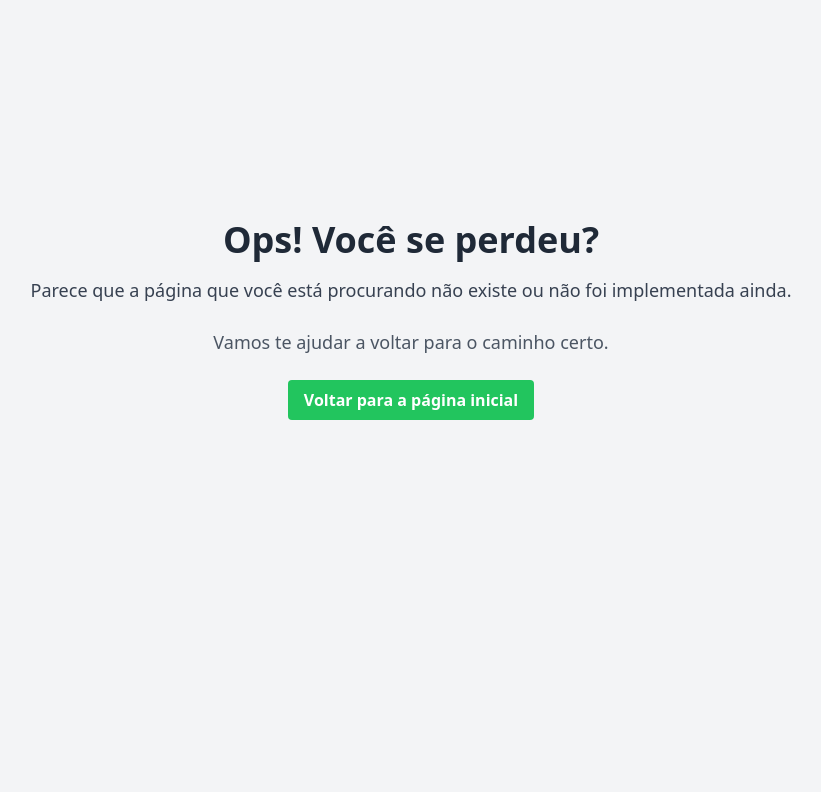
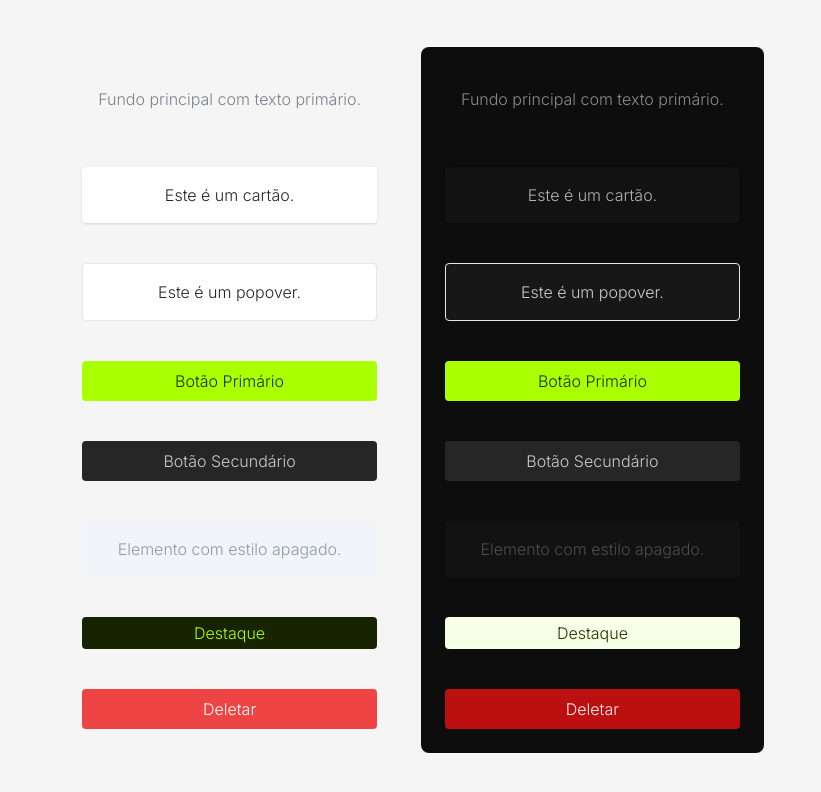
Before and after one commit to DevGui28/wallet-web, a Next.js app: page / in a window 1280 px wide. Before the commit this address had no page. Shown: the top 792 px of the page, without its empty margins (229-1050 px from the left). Built offline with nearby package versions, Linux system fonts and the light colour scheme.

Commit message:
feat: Atualizar estilos globais e adicionar nova página com componentes de interface; substituir fonte Poppins por Inter

```diff
--- a/next.config.mjs
+++ b/next.config.mjs
@@ -2,13 +2,13 @@
 const nextConfig = {
   async redirects() {
     return [
-      {
-        source: '/',
-        destination: '/dashboard',
-        permanent: false,
-      },
+      // {
+      //   source: '/',
+      //   destination: '/',
+      //   permanent: false,
+      // },
     ]
-  }
-};
+  },
+}
 
-export default nextConfig;
+export default nextConfig
--- a/src/app/globals.css
+++ b/src/app/globals.css
@@ -1,4 +1,5 @@
 @import url('https://fonts.googleapis.com/css2?family=Poppins:ital,wght@0,100;0,200;0,300;0,400;0,500;0,600;0,700;0,800;0,900;1,100;1,200;1,300;1,400;1,500;1,600;1,700;1,800;1,900&family=Roboto:ital,wght@0,100;0,300;0,400;0,500;0,700;0,900;1,100;1,300;1,400;1,500;1,700;1,900&display=swap');
+@import url('https://fonts.googleapis.com/css2?family=Inter:ital,opsz,wght@0,14..32,100..900;1,14..32,100..900&family=Mulish:ital,wght@0,200..1000;1,200..1000&display=swap');
 
 @tailwind base;
 @tailwind components;
@@ -6,150 +7,129 @@
 
 @layer base {
   :root {
-    --background: 0 0% 100%;
-    --foreground: 222.2 84% 4.9%;
+    --background: 0 0% 96%;
+    --foreground: 210 5% 51%;
     --card: 0 0% 100%;
-    --card-foreground: 222.2 84% 4.9%;
+    --card-foreground: 0 0% 15%;
     --popover: 0 0% 100%;
-    --popover-foreground: 222.2 84% 4.9%;
-    --primary: 222.2 47.4% 11.2%;
-    --primary-foreground: 210 40% 98%;
-    --secondary: 210 40% 96.1%;
-    --secondary-foreground: 222.2 47.4% 11.2%;
+    --popover-foreground: 0 0% 15%;
+    --primary: 80 100% 50%;
+    --primary-foreground: 88 100% 10%;
+    --secondary: 0 0% 15%;
+    --secondary-foreground: 0 0 80%;
     --muted: 210 40% 96.1%;
-    --muted-foreground: 215.4 16.3% 46.9%;
-    --accent: 210 40% 96.1%;
-    --accent-foreground: 222.2 47.4% 11.2%;
+    --muted-foreground: 210 10% 60%;
+    --accent: 80 100% 7%;
+    --accent-foreground: 80 100% 50%;
     --destructive: 0 84.2% 60.2%;
-    --destructive-foreground: 210 40% 98%;
-    --border: 214.3 31.8% 91.4%;
-    --input: 214.3 31.8% 91.4%;
-    --ring: 222.2 84% 4.9%;
+    --destructive-foreground: 0 0% 100%;
+    --border: 210 16% 85%;
+    --input: 210 16% 85%;
+    --ring: 73 82% 60%;
     --radius: 0.5rem;
     --chart-1: 12 76% 61%;
     --chart-2: 173 58% 39%;
     --chart-3: 197 37% 24%;
     --chart-4: 43 74% 66%;
     --chart-5: 27 87% 67%;
-    --color-salary: 124, 65%, 44%;
-    --color-installment: 0, 69%, 48%;
+  }
+
+  .dark {
+    --background: 0 0% 5%;
+    --foreground: 0 0% 55%;
+    --card: 0 0% 7%;
+    --card-foreground: 0 0% 70%;
+    --popover: 0 0% 9%;
+    --popover-foreground: 0 0% 80%;
+
+    --primary: 80 100% 50%;
+    --primary-foreground: 88 100% 10%;
+
+    --secondary: 0 0% 15%;
+    --secondary-foreground: 0 0 80%;
+
+    --muted: 0 0% 7%;
+    --muted-foreground: 0 0% 30%;
+
+    --accent: 80 100% 95%;
+    --accent-foreground: 80 100% 10%;
+
+    --destructive: 0 84.2% 40%;
+    --destructive-foreground: 0 0% 95%;
+
+    --border: 0 0% 20%;
+    --input: 0 0% 20%;
+    --ring: 80 100% 50%;
+
+    --radius: 0.5rem;
+    --chart-1: 12 76% 55%;
+    --chart-2: 173 58% 35%;
+    --chart-3: 197 37% 30%;
+    --chart-4: 43 74% 55%;
+    --chart-5: 27 87% 55%;
   }
 }
 
-.poppins-thin {
-  font-family: 'Poppins', sans-serif;
+/* Fonte Inter */
+.inter-100 {
+  font-family: 'Inter', serif;
+  font-optical-sizing: auto;
   font-weight: 100;
   font-style: normal;
 }
 
-.poppins-extralight {
-  font-family: 'Poppins', sans-serif;
+.inter-200 {
+  font-family: 'Inter', serif;
+  font-optical-sizing: auto;
   font-weight: 200;
   font-style: normal;
 }
 
-.poppins-light {
-  font-family: 'Poppins', sans-serif;
+.inter-300 {
+  font-family: 'Inter', serif;
+  font-optical-sizing: auto;
   font-weight: 300;
   font-style: normal;
 }
 
-.poppins-regular {
-  font-family: 'Poppins', sans-serif;
+.inter-400 {
+  font-family: 'Inter', serif;
+  font-optical-sizing: auto;
   font-weight: 400;
   font-style: normal;
 }
 
-.poppins-medium {
-  font-family: 'Poppins', sans-serif;
+.inter-500 {
+  font-family: 'Inter', serif;
+  font-optical-sizing: auto;
   font-weight: 500;
   font-style: normal;
 }
 
-.poppins-semibold {
-  font-family: 'Poppins', sans-serif;
+.inter-600 {
+  font-family: 'Inter', serif;
+  font-optical-sizing: auto;
   font-weight: 600;
   font-style: normal;
 }
 
-.poppins-bold {
-  font-family: 'Poppins', sans-serif;
+.inter-700 {
+  font-family: 'Inter', serif;
+  font-optical-sizing: auto;
   font-weight: 700;
   font-style: normal;
 }
 
-.poppins-extrabold {
-  font-family: 'Poppins', sans-serif;
+.inter-800 {
+  font-family: 'Inter', serif;
+  font-optical-sizing: auto;
   font-weight: 800;
   font-style: normal;
 }
 
-.poppins-black {
-  font-family: 'Poppins', sans-serif;
+.inter-900 {
+  font-family: 'Inter', serif;
+  font-optical-sizing: auto;
   font-weight: 900;
   font-style: normal;
 }
-
-.poppins-thin-italic {
-  font-family: 'Poppins', sans-serif;
-  font-weight: 100;
-  font-style: italic;
-}
-
-.poppins-extralight-italic {
-  font-family: 'Poppins', sans-serif;
-  font-weight: 200;
-  font-style: italic;
-}
-
-.poppins-light-italic {
-  font-family: 'Poppins', sans-serif;
-  font-weight: 300;
-  font-style: italic;
-}
-
-.poppins-regular-italic {
-  font-family: 'Poppins', sans-serif;
-  font-weight: 400;
-  font-style: italic;
-}
-
-.poppins-medium-italic {
-  font-family: 'Poppins', sans-serif;
-  font-weight: 500;
-  font-style: italic;
-}
-
-.poppins-semibold-italic {
-  font-family: 'Poppins', sans-serif;
-  font-weight: 600;
-  font-style: italic;
-}
-
-.poppins-bold-italic {
-  font-family: 'Poppins', sans-serif;
-  font-weight: 700;
-  font-style: italic;
-}
-
-.poppins-extrabold-italic {
-  font-family: 'Poppins', sans-serif;
-  font-weight: 800;
-  font-style: italic;
-}
-
-.poppins-black-italic {
-  font-family: 'Poppins', sans-serif;
-  font-weight: 900;
-  font-style: italic;
-}
-
-@layer base {
-  * {
-    @apply border-border;
-  }
-  body {
-    @apply bg-background text-foreground;
-    @apply font-sans;
-  }
-}
--- a/src/app/layout.tsx
+++ b/src/app/layout.tsx
@@ -17,7 +17,7 @@ export default function RootLayout({
 }>) {
   return (
     <html lang="en">
-      <body className="bg-gray-100">
+      <body className="inter-300 bg-background">
         <QueryProvider>{children}</QueryProvider>
         <Toaster />
       </body>
--- /dev/null
+++ b/src/app/page.tsx
@@ -0,0 +1,89 @@
+export default function Page() {
+  return (
+    <div className="text-primary-foreground flex h-screen w-screen items-center justify-center gap-5">
+      <div className="flex flex-col gap-4 space-y-6 rounded-lg bg-background p-6 text-center">
+        {/* Fundo Principal */}
+        <div className="rounded bg-background p-4 text-foreground">
+          Fundo principal com texto primário.
+        </div>
+
+        {/* Cartão */}
+        <div className="rounded bg-card p-4 text-card-foreground shadow">
+          Este é um cartão.
+        </div>
+
+        {/* Popover */}
+        <div className="rounded border bg-popover p-4 text-popover-foreground">
+          Este é um popover.
+        </div>
+
+        {/* Botão Primário */}
+        <button className="text-primary-foreground rounded bg-primary px-4 py-2">
+          Botão Primário
+        </button>
+
+        {/* Botão Secundário */}
+        <button className="rounded bg-secondary px-4 py-2 text-secondary-foreground">
+          Botão Secundário
+        </button>
+
+        {/* Elemento Muted */}
+        <div className="rounded bg-muted p-4 text-muted-foreground">
+          Elemento com estilo apagado.
+        </div>
+
+        {/* Badge (Acento) */}
+        <span className="rounded bg-accent px-2 py-1 text-accent-foreground">
+          Destaque
+        </span>
+
+        {/* Botão Destrutivo */}
+        <button className="rounded bg-destructive px-4 py-2 text-destructive-foreground">
+          Deletar
+        </button>
+      </div>
+
+      <div className="dark flex flex-col gap-4 space-y-6 rounded-lg bg-background p-6 text-center">
+        {/* Fundo Principal */}
+        <div className="rounded bg-background p-4 text-foreground">
+          Fundo principal com texto primário.
+        </div>
+
+        {/* Cartão */}
+        <div className="rounded bg-card p-4 text-card-foreground shadow">
+          Este é um cartão.
+        </div>
+
+        {/* Popover */}
+        <div className="rounded border bg-popover p-4 text-popover-foreground">
+          Este é um popover.
+        </div>
+
+        {/* Botão Primário */}
+        <button className="text-primary-foreground rounded bg-primary px-4 py-2">
+          Botão Primário
+        </button>
+
+        {/* Botão Secundário */}
+        <button className="rounded bg-secondary px-4 py-2 text-secondary-foreground">
+          Botão Secundário
+        </button>
+
+        {/* Elemento Muted */}
+        <div className="rounded bg-muted p-4 text-muted-foreground">
+          Elemento com estilo apagado.
+        </div>
+
+        {/* Badge (Acento) */}
+        <span className="rounded bg-accent px-2 py-1 text-accent-foreground">
+          Destaque
+        </span>
+
+        {/* Botão Destrutivo */}
+        <button className="rounded bg-destructive px-4 py-2 text-destructive-foreground">
+          Deletar
+        </button>
+      </div>
+    </div>
+  )
+}
--- a/src/lib/with-auth.tsx
+++ b/src/lib/with-auth.tsx
@@ -12,7 +12,11 @@ export function withAuth(Component: any) {
     }
 
     if (isLoading) {
-      return <div>Loading...</div>
+      return (
+        <div className="flex h-full w-full items-center justify-center bg-primary text-center">
+          Loading...
+        </div>
+      )
     }
 
     return <Component {...props} />
```
